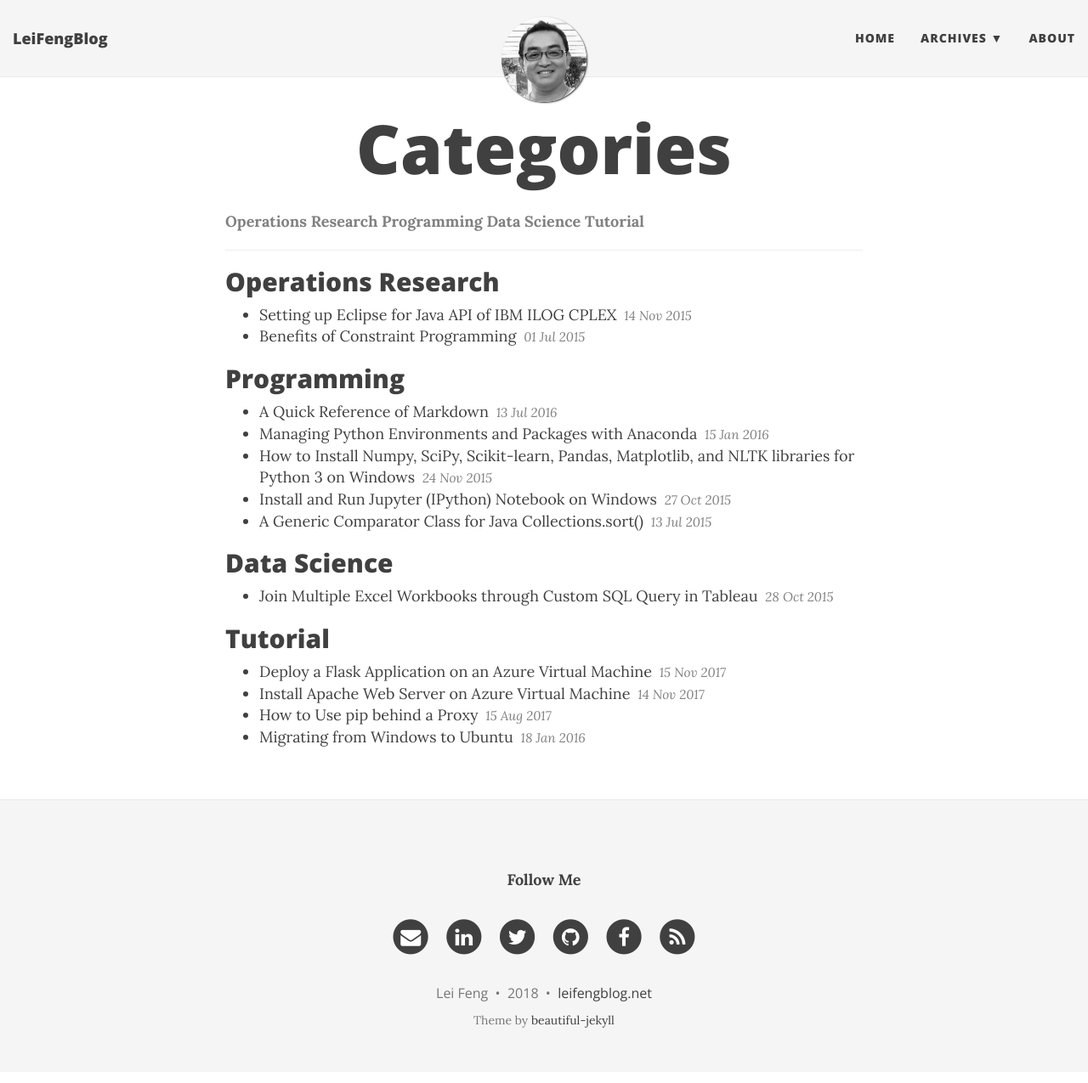
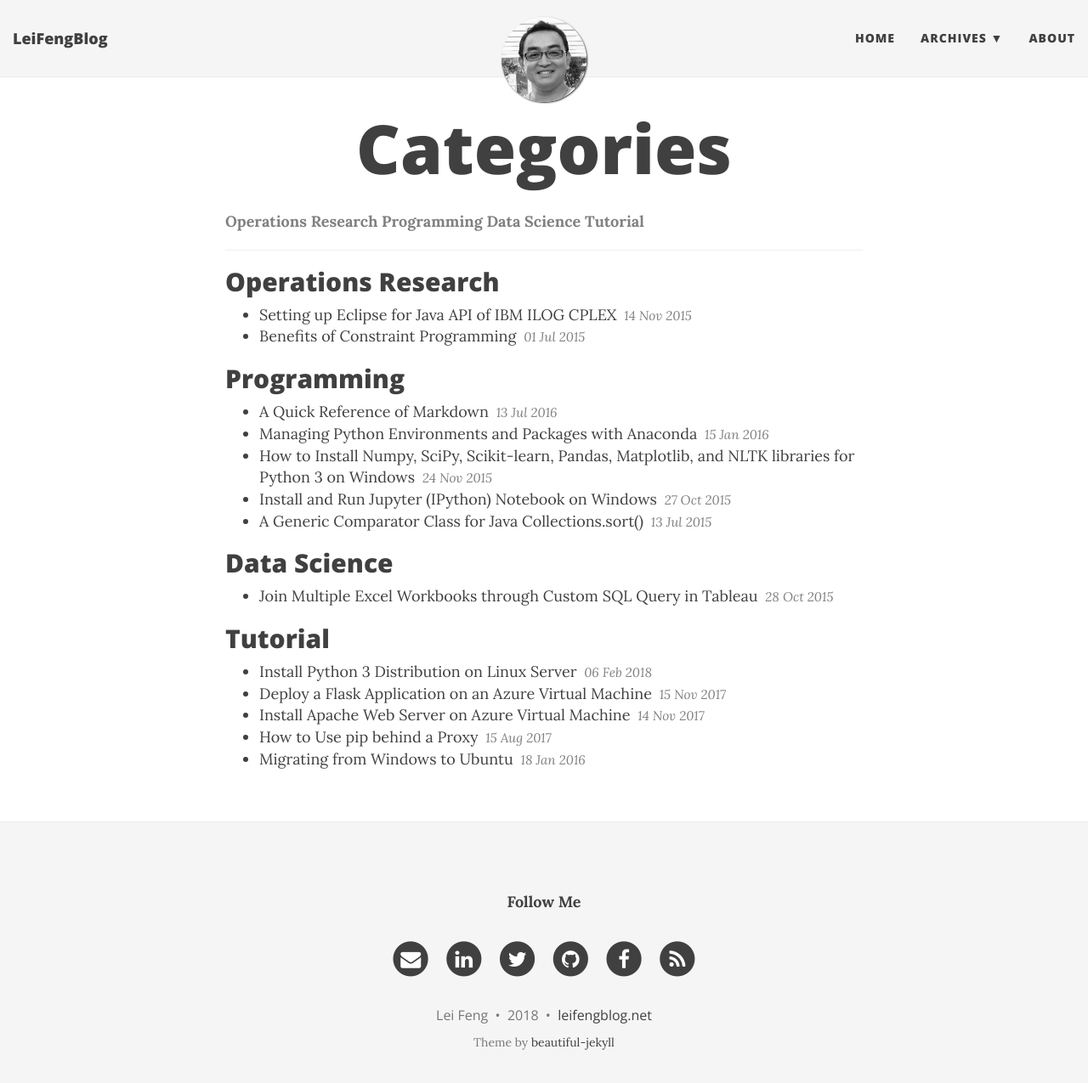
Before and after one commit to stonefl/stonefl.github.io, a Jekyll site: the page built from archives/categories.html, in a window 1280 px wide and 1288 px high. Shown: the top 1275 px of the window at 85% size. Built offline with Jekyll 4.4.1, drawn with Linux system fonts in a browser that asks for light colours; nearby versions of some CDN libraries.

Commit message:
Update 2018-02-06-install-anaconda-on-hosted-linux-server.md

```diff
--- a/_posts/2018-02-06-install-anaconda-on-hosted-linux-server.md
+++ b/_posts/2018-02-06-install-anaconda-on-hosted-linux-server.md
@@ -1,7 +1,7 @@
 ---
 layout: post
-published: false
-title: Install Anaconda on Linux Server
+published: true
+title: Install Python 3 Distribution on Linux Server
 date: '2018-02-06'
 categories:
   - Tutorial
```
